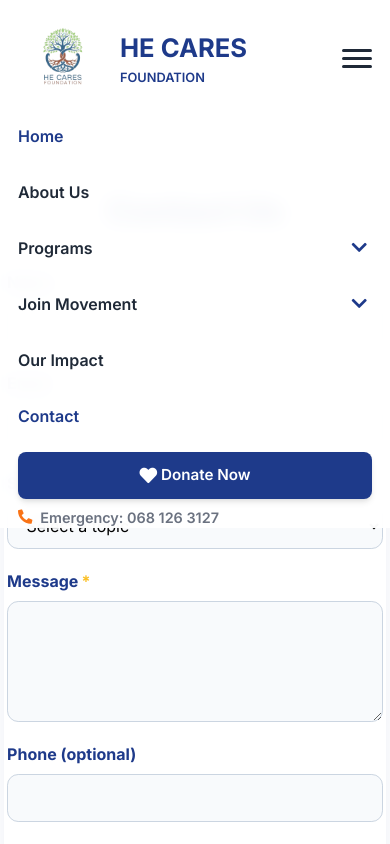
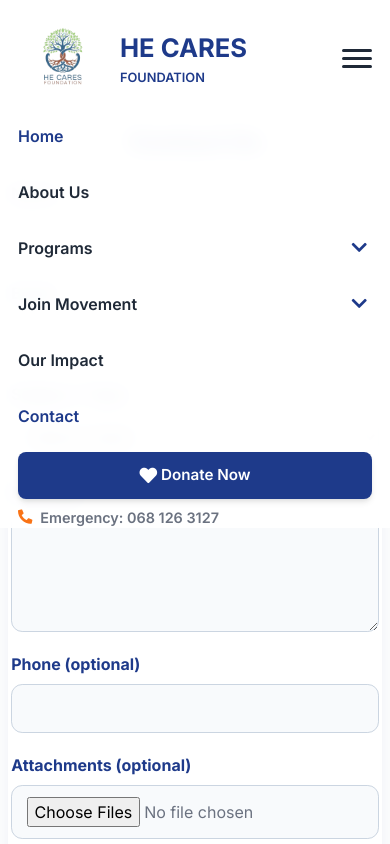
Before and after one commit to PixieStack/he-cares-foundation, an Angular app in the folder frontend/: page /contact in a window 390 px wide. Shown: the top 844 px of the page. Built offline with nearby package versions, Linux system fonts and the light colour scheme.

Commit message:
auto-commit for acdbacce-53a9-49ff-8e84-f4a44f98836c

```diff
--- a/frontend/src/app/pages/contact/contact.component.scss
+++ b/frontend/src/app/pages/contact/contact.component.scss
@@ -9,6 +9,18 @@
   box-shadow: 0 2px 24px #1e3a8a13;
   padding: 2.5rem 2rem 2rem 2rem;
 
+  @media (max-width: 768px) {
+    margin: 4rem 1rem 2rem 1rem;
+    padding: 1.5rem 1.2rem;
+    max-width: calc(100% - 2rem);
+  }
+
+  @media (max-width: 480px) {
+    margin: 2rem 0.5rem;
+    padding: 1.2rem 1rem;
+    border-radius: 1rem;
+  }
+
   h1 {
     font-size: 2rem;
     font-weight: 900;
@@ -16,6 +28,11 @@
     color: $hcf-blue-dark;
     text-align: center;
     width: 100%;
+
+    @media (max-width: 480px) {
+      font-size: 1.5rem;
+      margin-bottom: 1.5rem;
+    }
   }
 
   form {
```
